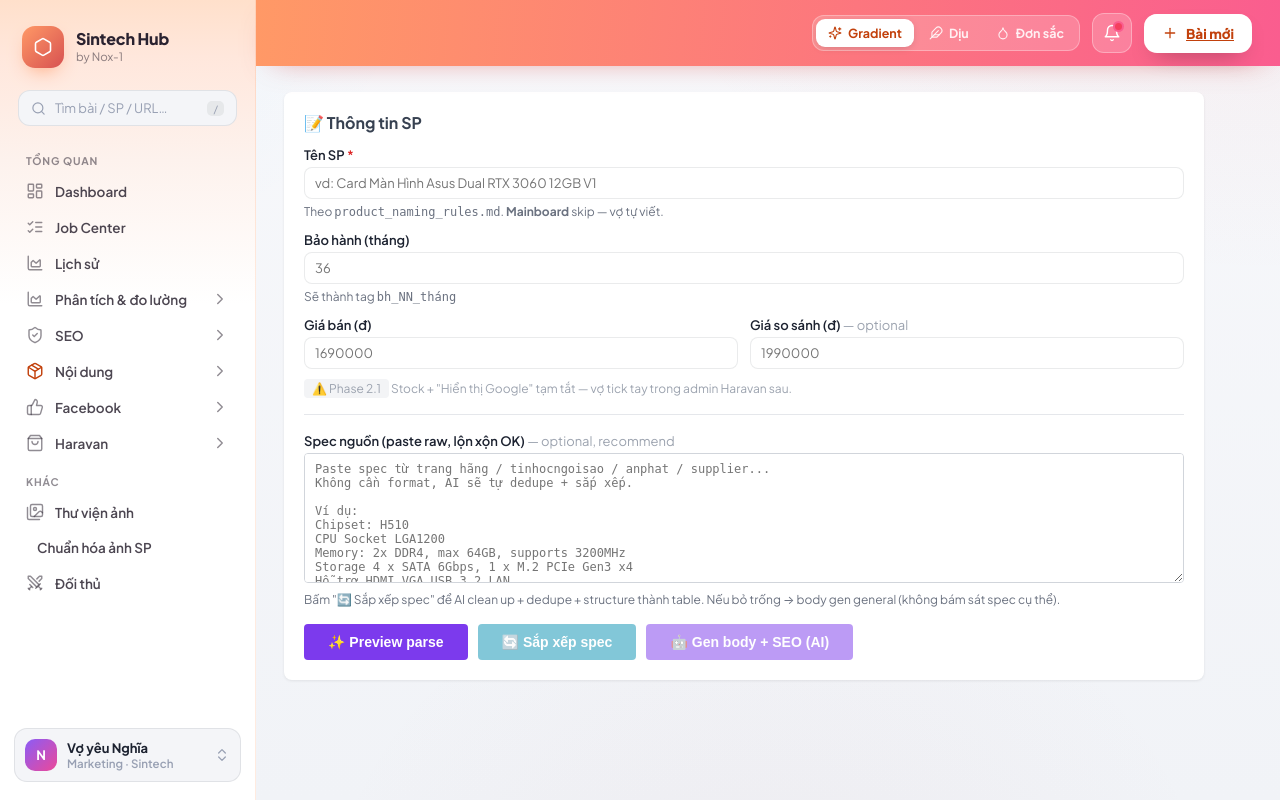
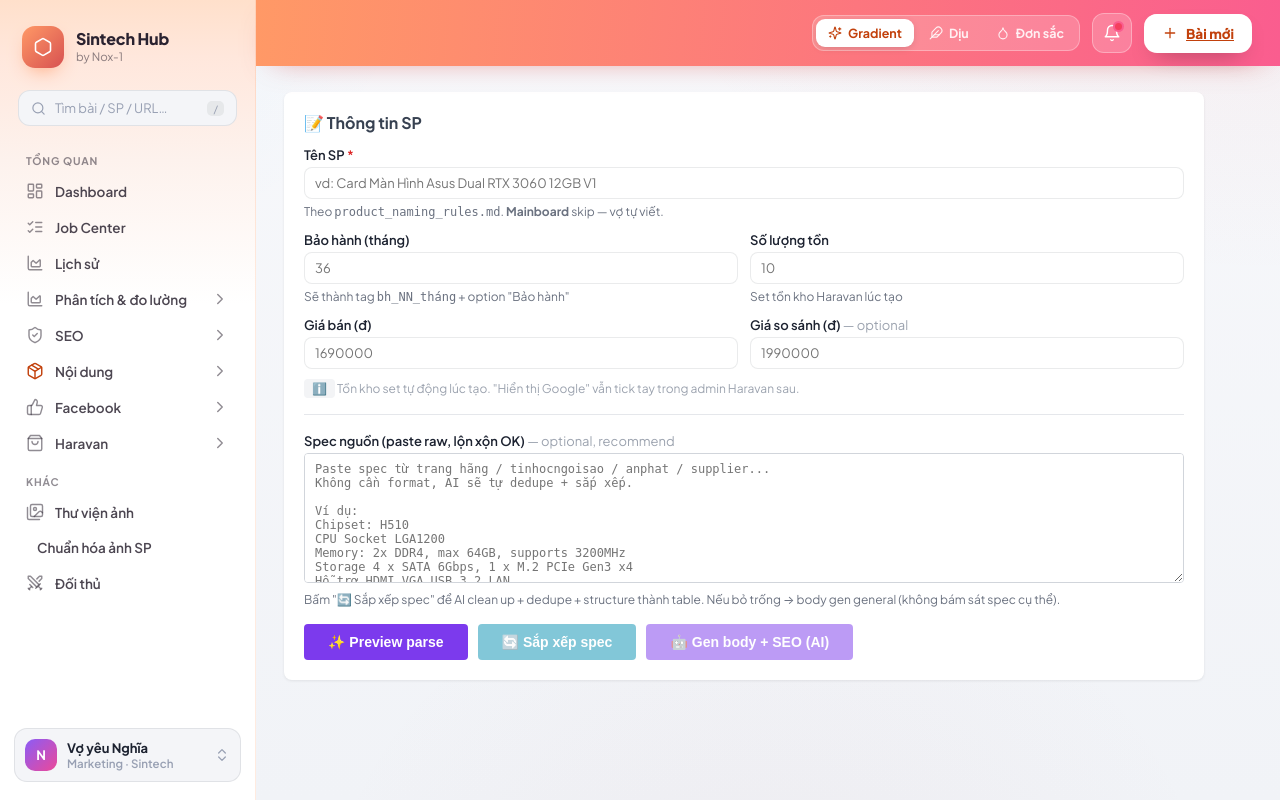
Before and after one commit to nghiango4554/nox-1, a Flask app: page /products/new in a window 1280 px wide. Run offline with Flask 3, Linux system fonts and the light colour scheme; parts of the project's set-up code (start-up, migrations or seed data) failed here and were passed over; some libraries are stand-ins or nearby versions.

Commit message:
fix(products): /products/new dùng SEO flat-field + biến thể Bảo hành + set tồn
- Bỏ hẳn upsert_metafield: theme Sintech KHÔNG đọc /metafields endpoint (metafield
  lưu OK nhưng <title> live vẫn tự sinh từ body). Chỉ flat-field metafields_global_*
  qua PUT product mới ăn. Verify bằng <title> trang live.
- options đổi "Kích thước" -> "Bảo hành" (đúng catalog Sintech)
- variant: requires_shipping/taxable=True, inventory_management=haravan,
  inventory_policy=continue; nhận stock từ form

Co-Authored-By: Claude Opus 4.8 (1M context) <noreply@anthropic.com>

```diff
--- a/marketing_hub/routes/products.py
+++ b/marketing_hub/routes/products.py
@@ -15,7 +15,7 @@ explicit UI flow tạo SP mới (default gate cấm POST products.json).
 
 Dep:
 - product_parser as pp, product_writer as pw, codex_provider as cp
-- haravan_client (create_product, upsert_metafield, get_product)
+- haravan_client (create_product, update_product [flat-field SEO], get_product)
 """
 
 from datetime import datetime, timezone
@@ -129,6 +129,7 @@ def products_new_create():
     warranty = (body.get("warranty_months") or "").strip()
     price = body.get("price")
     compare_price = body.get("compare_price")
+    stock = str(body.get("stock") or "").strip()
     body_html = (body.get("body_html") or "").strip()
     excerpt = (body.get("excerpt") or "").strip()
     seo_title = (body.get("seo_title") or "").strip()
@@ -145,8 +146,13 @@ def products_new_create():
     variant_title = f"Bảo hành {int(warranty)} tháng" if warranty and str(warranty).isdigit() else "Mặc định"
     variant = {
         "option1": variant_title,
-        "requires_shipping": False,
+        "requires_shipping": True,       # SP vật lý — bật ship
+        "taxable": True,
+        "inventory_management": "haravan",
+        "inventory_policy": "continue",  # cho bán tiếp khi hết tồn (khớp catalog live)
     }
+    if stock.isdigit():
+        variant["inventory_quantity"] = int(stock)
     if price and str(price).replace(".", "").isdigit():
         variant["price"] = float(price)
     if compare_price and str(compare_price).replace(".", "").isdigit():
@@ -161,7 +167,7 @@ def products_new_create():
         "published_at": datetime.now(timezone.utc).isoformat(),
         "published_scope": "web",  # chỉ lên web store, KHÔNG tick Haravan POS (vợ dặn 23/6)
         "summary_html": excerpt,
-        "options": [{"name": "Kích thước", "values": [variant_title]}],
+        "options": [{"name": "Bảo hành", "values": [variant_title]}],
         "variants": [variant],
     }
 
@@ -174,31 +180,18 @@ def products_new_create():
         if not product_id:
             return jsonify({"ok": False, "error": "Tạo SP OK nhưng không có id trả về", "raw": created}), 500
 
-        seo_results = {"title": None, "description": None}
-        if seo_title:
-            try:
-                with hv_client.allow_blocked_operations("ui_form:/products/new"):
-                    seo_results["title"] = hv_client.upsert_metafield(
-                        "products", product_id, "global", "title_tag", seo_title)
-            except Exception as e:
-                errors.append(f"upsert SEO title fail: {e}")
-        if seo_meta:
-            try:
-                with hv_client.allow_blocked_operations("ui_form:/products/new"):
-                    seo_results["description"] = hv_client.upsert_metafield(
-                        "products", product_id, "global", "description_tag", seo_meta)
-            except Exception as e:
-                errors.append(f"upsert SEO meta fail: {e}")
-
-        # Flat-field SEO — theme Sintech CHỈ đọc metafields_global_* set qua PUT
-        # product; KHÔNG đọc /metafields endpoint (metafield lưu OK nhưng <title> +
-        # meta description trang live bị tự sinh từ body). Set thêm để SEO lên đúng.
+        # SEO title/meta — theme Sintech CHỈ đọc flat-field metafields_global_*
+        # set qua PUT product. /metafields endpoint theme KHÔNG đọc (chỉ tạo
+        # metafield rác), nên bỏ hẳn. Verify bằng <title> trang live.
+        seo_sent = {"title": None, "description": None}
         if seo_title or seo_meta:
             flat = {"id": product_id}
             if seo_title:
                 flat["metafields_global_title_tag"] = seo_title
+                seo_sent["title"] = seo_title
             if seo_meta:
                 flat["metafields_global_description_tag"] = seo_meta
+                seo_sent["description"] = seo_meta
             try:
                 with hv_client.allow_blocked_operations("ui_form:/products/new"):
                     hv_client.update_product(product_id, flat)
@@ -224,16 +217,10 @@ def products_new_create():
         except Exception as e:
             errors.append(f"verify body fail: {e}")
 
-        title_resp = seo_results.get("title") or {}
-        desc_resp = seo_results.get("description") or {}
         seo_check = {
-            "title_tag_present": bool(title_resp.get("id")),
-            "title_tag_id": title_resp.get("id"),
-            "title_tag_value": (title_resp.get("value") or "")[:100] if title_resp else None,
-            "description_tag_present": bool(desc_resp.get("id")),
-            "description_tag_id": desc_resp.get("id"),
-            "description_tag_value": (desc_resp.get("value") or "")[:160] if desc_resp else None,
-            "note": "Verified from upsert response (Haravan list cache ~3min, sẽ hiện trong admin sau vài phút)",
+            "title_sent": seo_sent.get("title"),
+            "description_sent": (seo_sent.get("description") or "")[:160] or None,
+            "note": "SEO set qua flat-field metafields_global_* (PUT product). Verify <title> trang live sau ~vài phút CDN.",
         }
 
         handle = created.get("handle") or parsed.get("slug") or ""
--- a/marketing_hub/templates/products_new.html
+++ b/marketing_hub/templates/products_new.html
@@ -57,10 +57,17 @@
       <small style="color:#6b7280;font-size:12px;">Theo <code>product_naming_rules.md</code>. <strong>Mainboard</strong> skip — vợ tự viết.</small>
     </div>
 
-    <div class="pnew-row">
-      <label class="pnew-label">Bảo hành (tháng)</label>
-      <input type="number" id="warranty_months" min="1" max="120" class="pnew-input" placeholder="36" />
-      <small style="color:#6b7280;font-size:12px;">Sẽ thành tag <code>bh_NN_tháng</code></small>
+    <div class="pnew-2col">
+      <div>
+        <label class="pnew-label">Bảo hành (tháng)</label>
+        <input type="number" id="warranty_months" min="1" max="120" class="pnew-input" placeholder="36" />
+        <small style="color:#6b7280;font-size:12px;">Sẽ thành tag <code>bh_NN_tháng</code> + option "Bảo hành"</small>
+      </div>
+      <div>
+        <label class="pnew-label">Số lượng tồn</label>
+        <input type="number" id="stock" min="0" class="pnew-input" placeholder="10" />
+        <small style="color:#6b7280;font-size:12px;">Set tồn kho Haravan lúc tạo</small>
+      </div>
     </div>
 
     <div class="pnew-2col">
@@ -75,7 +82,7 @@
     </div>
 
     <p style="font-size:12px;color:#9ca3af;margin:8px 0 0;">
-      <span style="background:#f3f4f6;padding:2px 8px;border-radius:4px;">⚠️ Phase 2.1</span> Stock + "Hiển thị Google" tạm tắt — vợ tick tay trong admin Haravan sau.
+      <span style="background:#f3f4f6;padding:2px 8px;border-radius:4px;">ℹ️</span> Tồn kho set tự động lúc tạo. "Hiển thị Google" vẫn tick tay trong admin Haravan sau.
     </p>
 
     <hr style="margin:18px 0;border:none;border-top:1px solid #e5e7eb;">
@@ -199,6 +206,7 @@ function getFormPayload() {
     warranty_months: document.getElementById('warranty_months').value,
     price: document.getElementById('price').value,
     compare_price: document.getElementById('compare_price').value,
+    stock: document.getElementById('stock').value,
   };
 }
 
```
